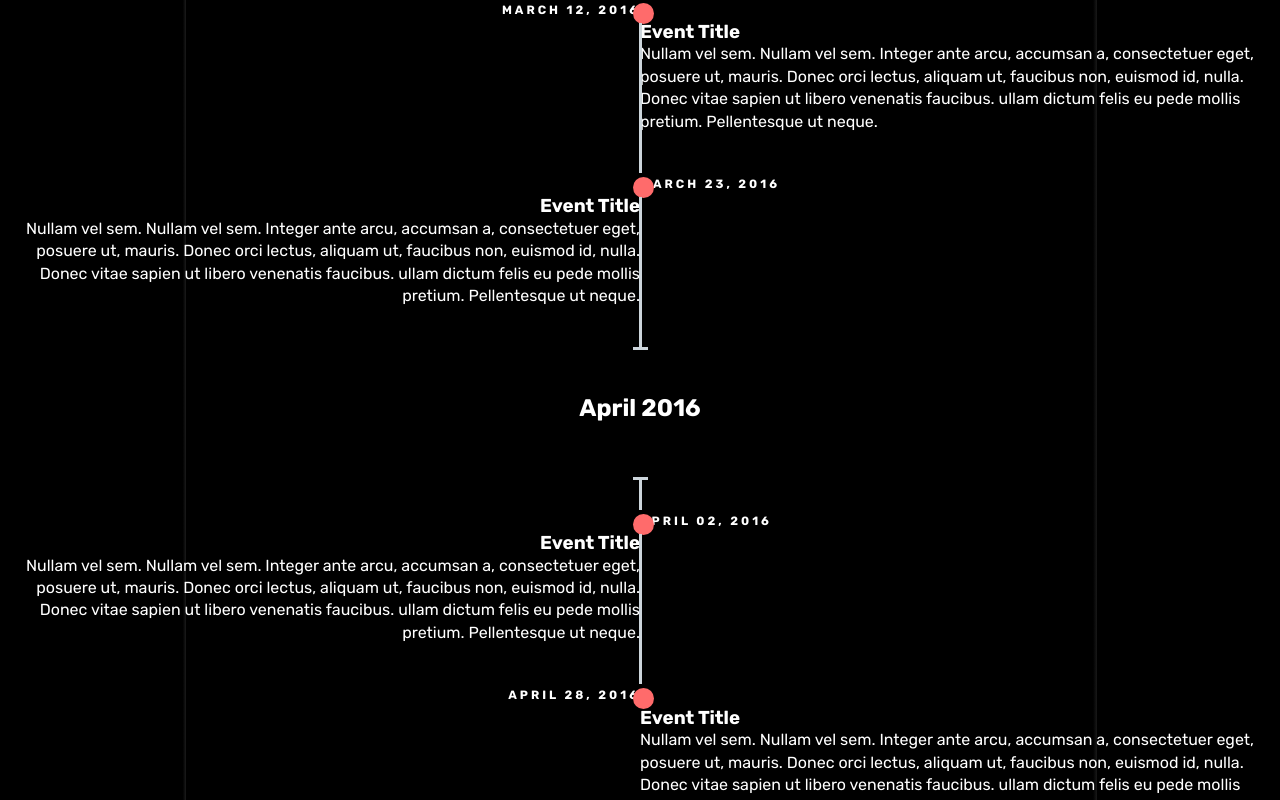
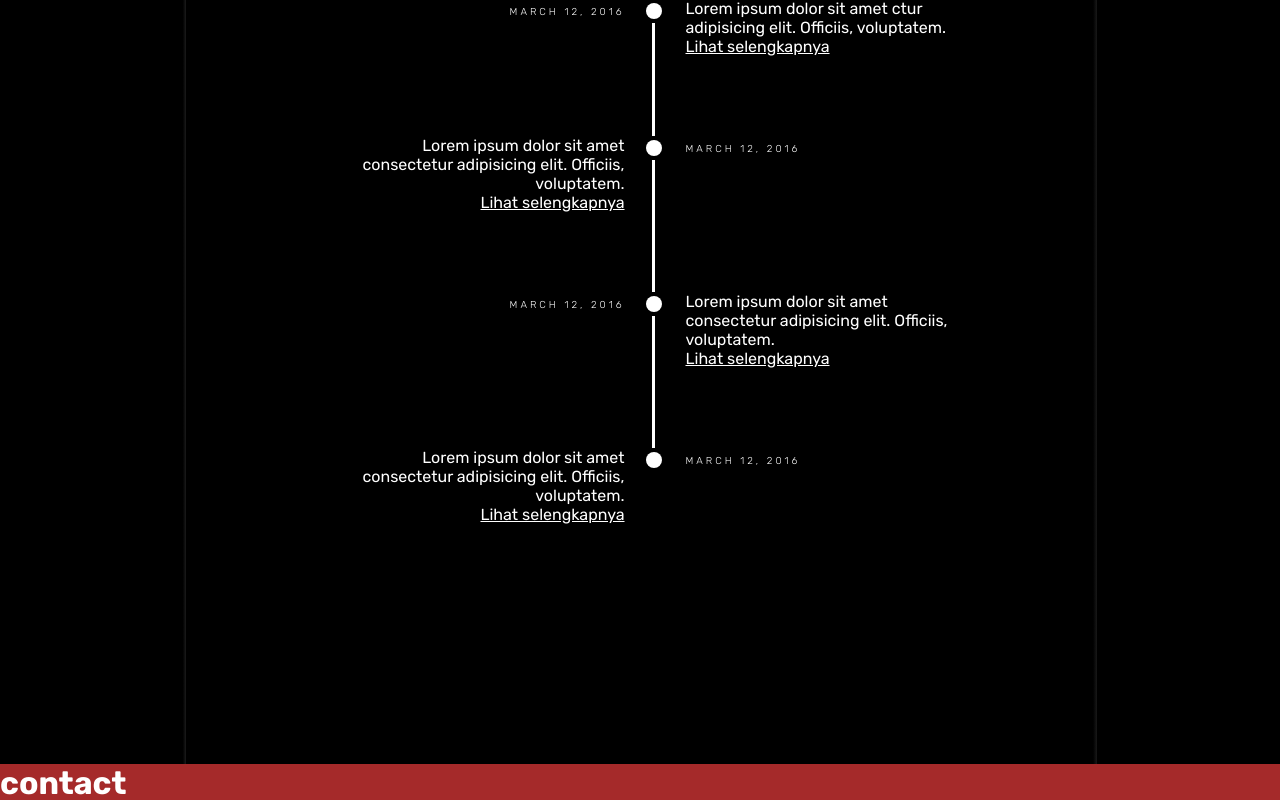
Before and after one commit to ridwanndwip/ridwanndwip.github.io, a React (Create React App) app: page / in a window 1280 px wide. Shown: the part 3960-4760 px from the top of the page. Built offline with nearby package versions, Linux system fonts and the light colour scheme.

Commit message:
add blog component

```diff
--- a/src/component/blog/Blog.jsx
+++ b/src/component/blog/Blog.jsx
@@ -5,70 +5,57 @@ class Blog extends React.Component{
     render(){
         return(
         <div className="container_blog">
+
+            {/* Title */}
             <div class="title">
                 <h2 className="title_number"> 03 </h2>
                 <h4 className="title_name"> Blog </h4>
             </div>
+
+            {/* Blog */}
             <div className="blog">
-
-    <div class="row example-centered">
-
-        <div class="col-xs-10 col-xs-offset-1 col-sm-8 col-sm-offset-2">
-            <ul class="timeline timeline-centered">
-                <li class="timeline-item">
+                <ul class="timeline_blog">
+                    <li class="blog_item">
                         <div class="timeline-info">
                             <span>March 12, 2016</span>
                         </div>
                         <div class="timeline-marker"></div>
                         <div class="timeline-content">
-                        <h3 class="timeline-title">Event Title</h3>
-                        <p>Nullam vel sem. Nullam vel sem. Integer ante arcu, accumsan a, consectetuer eget, posuere ut, mauris. Donec orci lectus, aliquam ut, faucibus non, euismod id, nulla. Donec vitae sapien ut libero venenatis faucibus. ullam dictum felis
-                            eu pede mollis pretium. Pellentesque ut neque.</p>
+                            <p class="timeline-title">Lorem ipsum dolor sit amet ctur adipisicing elit. Officiis, voluptatem.</p>
+                            <a href="#"> Lihat selengkapnya </a>
                         </div>
                     </li>
-                <li class="timeline-item">
+                    <li class="blog_item">
                         <div class="timeline-info">
-                        <span>March 23, 2016</span>
+                            <span>March 12, 2016</span>
                         </div>
                         <div class="timeline-marker"></div>
                         <div class="timeline-content">
-                        <h3 class="timeline-title">Event Title</h3>
-                        <p>Nullam vel sem. Nullam vel sem. Integer ante arcu, accumsan a, consectetuer eget, posuere ut, mauris. Donec orci lectus, aliquam ut, faucibus non, euismod id, nulla. Donec vitae sapien ut libero venenatis faucibus. ullam dictum felis
-                            eu pede mollis pretium. Pellentesque ut neque. </p>
+                            <p class="timeline-title">Lorem ipsum dolor sit amet consectetur adipisicing elit. Officiis, voluptatem.</p>
+                            <a href="#"> Lihat selengkapnya </a>
                         </div>
                     </li>
-                <li class="timeline-item period">
-                    <div class="timeline-info"></div>
-                    <div class="timeline-marker"></div>
-                    <div class="timeline-content">
-                        <h2 class="timeline-title">April 2016</h2>
-                    </div>
-                </li>
-                <li class="timeline-item">
+                    <li class="blog_item">
                         <div class="timeline-info">
-                        <span>April 02, 2016</span>
+                            <span>March 12, 2016</span>
                         </div>
                         <div class="timeline-marker"></div>
                         <div class="timeline-content">
-                        <h3 class="timeline-title">Event Title</h3>
-                        <p>Nullam vel sem. Nullam vel sem. Integer ante arcu, accumsan a, consectetuer eget, posuere ut, mauris. Donec orci lectus, aliquam ut, faucibus non, euismod id, nulla. Donec vitae sapien ut libero venenatis faucibus. ullam dictum felis
-                            eu pede mollis pretium. Pellentesque ut neque. </p>
+                            <p class="timeline-title">Lorem ipsum dolor sit amet consectetur adipisicing elit. Officiis, voluptatem.</p>
+                            <a href="#"> Lihat selengkapnya </a>
                         </div>
                     </li>
-                <li class="timeline-item">
+                    <li class="blog_item">
                         <div class="timeline-info">
-                        <span>April 28, 2016</span>
+                            <span>March 12, 2016</span>
                         </div>
                         <div class="timeline-marker"></div>
                         <div class="timeline-content">
-                        <h3 class="timeline-title">Event Title</h3>
-                        <p>Nullam vel sem. Nullam vel sem. Integer ante arcu, accumsan a, consectetuer eget, posuere ut, mauris. Donec orci lectus, aliquam ut, faucibus non, euismod id, nulla. Donec vitae sapien ut libero venenatis faucibus. ullam dictum felis
-                            eu pede mollis pretium. Pellentesque ut neque. </p>
+                            <p class="timeline-title">Lorem ipsum dolor sit amet consectetur adipisicing elit. Officiis, voluptatem.</p>
+                            <a href="#"> Lihat selengkapnya </a>
                         </div>
                     </li>
                 </ul>
-        </div>
-    </div>
             </div>
         </div>
         )
--- a/src/style/style_comp/blog.scss
+++ b/src/style/style_comp/blog.scss
@@ -72,152 +72,15 @@
 
     // Blog
     .blog{
+        width: 70%;
+        // background-color: aqua;
+        @include responsive(l){
+            width: 50%;
+        }
 
-    }
-}
-
-$primary-color: #FF6B6B;
-$primary-color-hover: scale-color($primary-color, $lightness: 32%);
-
-.container-fluid {
-    .row {
-        padding: 0 0 4em 0;
-        &:nth-child(even) {
-            background: #F1F4F5;
-        }
-    }
-}
-
-/*==================================
-    TIMELINE
-==================================*/
-
-    /*-- GENERAL STYLES
-    ------------------------------*/
-    .timeline {
-        line-height: 1.4em;
-        list-style: none;
-        margin: 0;
-        padding: 0;
-        width: 100%;
-        h1, h2, h3, h4, h5, h6 {
-            line-height: inherit;
-        }
-    }
-
-    /*----- TIMELINE ITEM -----*/
-
-    .timeline-item {
-        padding-left: 40px;
-        position: relative;
-        &:last-child {
-            padding-bottom: 0;
-        }
-    }
-
-    /*----- TIMELINE INFO -----*/
-
-    .timeline-info {
-        font-size: 12px;
-        font-weight: 700;
-        letter-spacing: 3px;
-        margin: 0 0 .5em 0;
-        text-transform: uppercase;
-        white-space: nowrap;
-    }
-    /*----- TIMELINE MARKER -----*/
-
-    .timeline-marker {
-        position: absolute;
-        top: 0; bottom: 0; left: 0;
-        width: 15px;
-        &:before {
-            background: $primary-color;
-            border: 3px solid transparent;
-            border-radius: 100%;
-            content: "";
-            display: block;
-            height: 15px;
-            position: absolute;
-            top: 4px; left: 0;
-            width: 15px;
-            transition: background 0.3s ease-in-out,
-                    border 0.3s ease-in-out;
-        }
-        &:after {
-            content: "";
-            width: 3px;
-            background: #CCD5DB;
-            display: block;
-            position: absolute;
-            top: 24px; bottom: 0; left: 6px;
-        }
-        .timeline-item:last-child &:after {
-            content: none;
-        }
-    }
-    .timeline-item:not(.period):hover .timeline-marker:before {
-        background: transparent;
-        border: 3px solid $primary-color;
-    }
-
-    /*----- TIMELINE CONTENT -----*/
-
-    .timeline-content {
-        padding-bottom: 40px;
-        p:last-child {
-            margin-bottom: 0;
-        }
-    }
-
-    /*----- TIMELINE PERIOD -----*/
-
-    .period {
-        padding: 0;
-        .timeline-info {
-            display: none;
-        }
-        .timeline-marker {
-            &:before {
-                background: transparent;
-                content: "";
-                width: 15px;
-                height: auto;
-                border: none;
-                border-radius: 0;
-                top: 0;
-                bottom: 30px;
-                position: absolute;
-                border-top: 3px solid #CCD5DB;
-                border-bottom: 3px solid #CCD5DB;
-            }
-            &:after {
-                content: "";
-                height: 32px;
-                top: auto;
-            }
-        }
-        .timeline-content {
-            padding: 40px 0 70px;
-        }
-        .timeline-title {
-            margin: 0;
-        }
-    }
-
-    /*----------------------------------------------
-        MOD: TIMELINE SPLIT
-    ----------------------------------------------*/
-
-        .timeline-split {
-            @media (min-width: 768px) {
-                .timeline {
-                    display: table;
-                }
-                .timeline-item {
-                    display: table-row;
-                    padding: 0;
-                }
+        // Timeline Container
+        .timeline_blog{
+            @include responsive(m) {
                 .timeline-info,
                 .timeline-marker,
                 .timeline-content,
@@ -229,27 +92,20 @@ $primary-color-hover: scale-color($primary-color, $lightness: 32%);
                     position: relative;
                 }
                 .timeline-content {
-                    padding-left: 30px;
+                    padding-left: 20px;
                 }
                 .timeline-info {
-                    padding-right: 30px;
+                    padding-right: 20px;
                 }
                 .period .timeline-title {
                     position: relative;
                     left: -45px;
                 }
             }
-        }
 
-    /*----------------------------------------------
-        MOD: TIMELINE CENTERED
-    ----------------------------------------------*/
-
-        .timeline-centered {
-            @extend .timeline-split;
-            @media (min-width: 992px) {
+            @include responsive(l) {
                 &,
-                .timeline-item,
+                .blog_item,
                 .timeline-info,
                 .timeline-marker,
                 .timeline-content {
@@ -257,46 +113,47 @@ $primary-color-hover: scale-color($primary-color, $lightness: 32%);
                     margin: 0;
                     padding: 0;
                 }
-                .timeline-item {
+                .blog_item {
                     padding-bottom: 40px;
                     overflow: hidden;
                 }
                 .timeline-marker {
                     position: absolute;
-                    left: 50%;
-                    margin-left: -7.5px;
+                    left: 51%;
+                    // margin-left: -7.5px;
                 }
                 .timeline-info,
                 .timeline-content {
-                    width: 50%;
+                    width: 45%;
+                    // background-color: blue;
                 }
-                > .timeline-item:nth-child(odd) .timeline-info {
+                .blog_item:nth-child(odd) .timeline-info {
                     float: left;
                     text-align: right;
                     padding-right: 30px;
                 }
-                > .timeline-item:nth-child(odd) .timeline-content {
+                .blog_item:nth-child(odd) .timeline-content {
                     float: right;
                     text-align: left;
-                    padding-left: 30px;
+                    padding-left: 10px;
                 }
-                > .timeline-item:nth-child(even) .timeline-info {
+                .blog_item:nth-child(even) .timeline-info {
                     float: right;
                     text-align: left;
-                    padding-left: 30px;
+                    padding-left: 10px;
                 }
-                > .timeline-item:nth-child(even) .timeline-content {
+                .blog_item:nth-child(even) .timeline-content {
                     float: left;
                     text-align: right;
                     padding-right: 30px;
                 }
-                > .timeline-item.period .timeline-content {
+                .blog_item.period .timeline-content {
                     float: none;
                     padding: 0;
                     width: 100%;
                     text-align: center;
                 }
-                .timeline-item.period {
+                .blog_item.period {
                     padding: 50px 0 90px;
                 }
                 .period .timeline-marker:after {
@@ -308,20 +165,100 @@ $primary-color-hover: scale-color($primary-color, $lightness: 32%);
                     left: auto;
                 }
             }
-        }
 
-    /*----------------------------------------------
-        MOD: MARKER OUTLINE
-    ----------------------------------------------*/
+        // Item List Blog
+        .blog_item{
+            padding-left: 30px;
+            position: relative;
+            list-style: none;
+            &:hover .timeline-marker:before{
+                background: transparent;
+                border: 3px solid $color2;
+            }
 
-        .marker-outline {
-            .timeline-marker {
-                &:before {
-                    background: transparent;
-                    border-color: $primary-color;
+                // Date Post
+                .timeline-info {
+                font-size: 10px;
+                font-weight: 100;
+                letter-spacing: 3px;
+                margin: 0 0 .5em 0;
+                text-transform: uppercase;
+                white-space: nowrap;
+                padding-top: 7px;
+                }
+
+
+                // Content Timeline
+                .timeline-content {
+                    padding-bottom: 40px;
+                    p:last-child {
+                        margin-bottom: 0;
+                    }
                 }
             }
-            .timeline-item:hover .timeline-marker:before {
-                background: $primary-color;
-            }
         }
+    }
+}
+
+.timeline-marker {
+    position: absolute;
+    top: 0; bottom: 0; left: 0;
+    width: 15px;
+    &:before {
+        background: $color2;
+        border: 3px solid transparent;
+        border-radius: 100%;
+        content: "";
+        display: block;
+        height: 10px;
+        position: absolute;
+        top: 4px; left: 0;
+        width: 10px;
+        transition: background 0.3s ease-in-out,
+        border 0.3s ease-in-out;
+    }
+    &:after {
+        content: "";
+        width: 3px;
+        background: $color2;
+        display: block;
+        position: absolute;
+        top: 24px; bottom: 0; left: 6px;
+    }
+    .blog_item:last-child &:after {
+        content: none;
+    }
+}
+
+.period {
+    padding: 0;
+    .timeline-info {
+        display: none;
+    }
+    .timeline-marker {
+        &:before {
+            background: transparent;
+            content: "";
+            width: 15px;
+            height: auto;
+            border: none;
+            border-radius: 0;
+            top: 0;
+            bottom: 30px;
+            position: absolute;
+            border-top: 3px solid $color2;
+            border-bottom: 3px solid $color2;
+        }
+        &:after {
+            content: "";
+            height: 32px;
+            top: auto;
+        }
+    }
+    .timeline-content {
+        padding: 40px 0 70px;
+    }
+    .timeline-title {
+        margin: 0;
+    }
+}
--- a/src/style/var/color.scss
+++ b/src/style/var/color.scss
@@ -1,4 +1,4 @@
 $color1:#000000;
 $color2:#ffffff;
 $color3:#1A1A1A;
-$color4:#15151552;
+$color4:#18181874;
```
Lines whose indentation alone changed are shown as unchanged.
